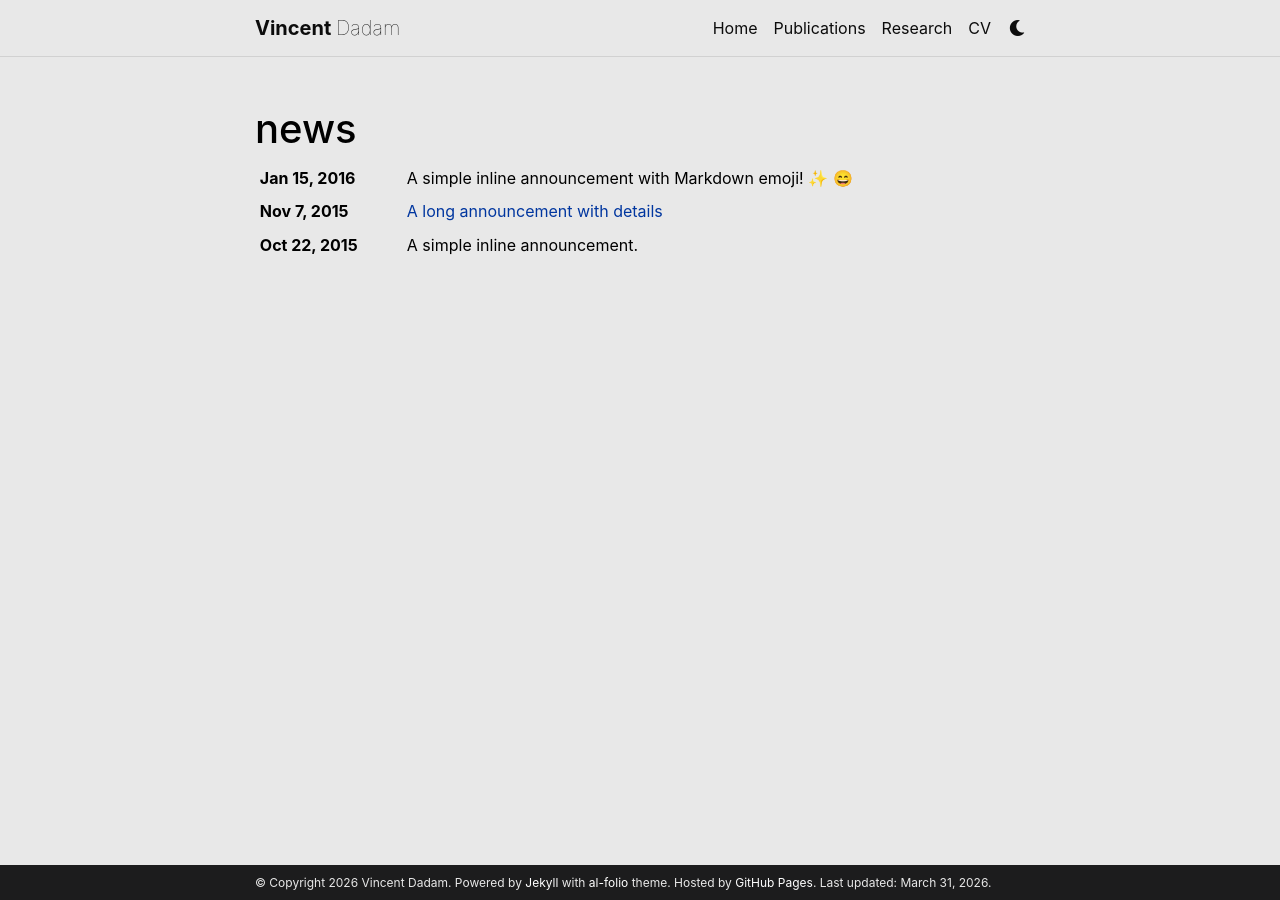
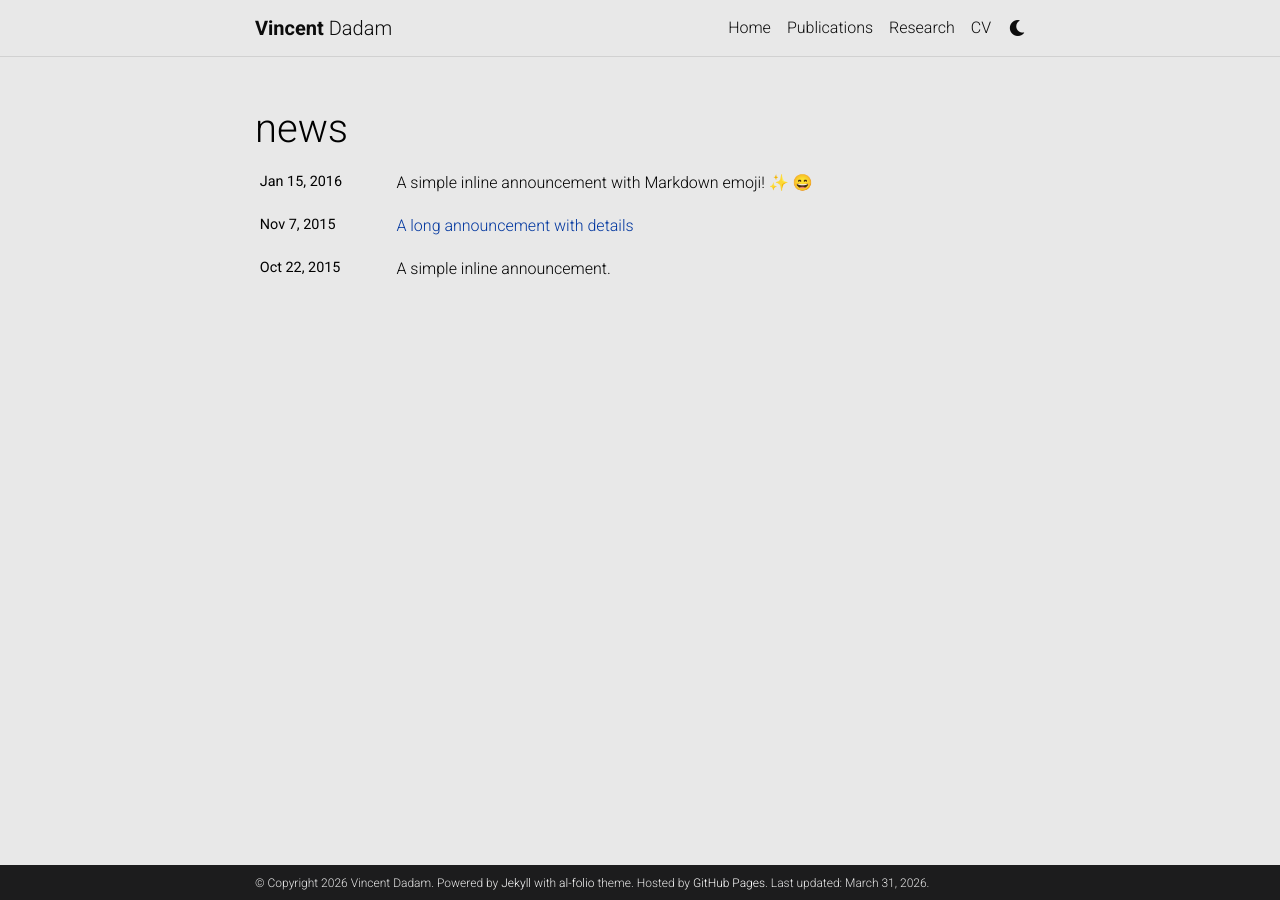
Before and after one commit to dadamvince/dadamvince.github.io, a Jekyll site: the page built from news.html, in a window 1280 px wide. Built offline with Jekyll 4.4.1, drawn with Linux system fonts in a browser that asks for light colours; emoji names are drawn with the system emoji font; a style sheet for code colours, icons or effects is not loaded.

Commit message:
Enable MDB stylesheet link in head.html

```diff
--- a/_includes/head.html
+++ b/_includes/head.html
@@ -8,7 +8,7 @@
 
     <!-- Bootstrap & MDB -->
     <link href="https://cdn.jsdelivr.net/npm/bootstrap@{{ site.bootstrap.version }}/dist/css/bootstrap.min.css" rel="stylesheet" integrity="{{ site.bootstrap.integrity.css }}" crossorigin="anonymous">
-    <!--link rel="stylesheet" href="https://cdn.jsdelivr.net/npm/mdbootstrap@{{ site.mdb.version }}/css/mdb.min.css" integrity="{{ site.mdb.integrity.css }}" crossorigin="anonymous" />
+    <link rel="stylesheet" href="https://cdn.jsdelivr.net/npm/mdbootstrap@{{ site.mdb.version }}/css/mdb.min.css" integrity="{{ site.mdb.integrity.css }}" crossorigin="anonymous" />
 
     <!-- Fonts & Icons -->
     <link rel="stylesheet" href="https://cdn.jsdelivr.net/npm/@fortawesome/fontawesome-free@{{ site.fontawesome.version }}/css/all.min.css" integrity="{{ site.fontawesome.integrity }}" crossorigin="anonymous">
```
